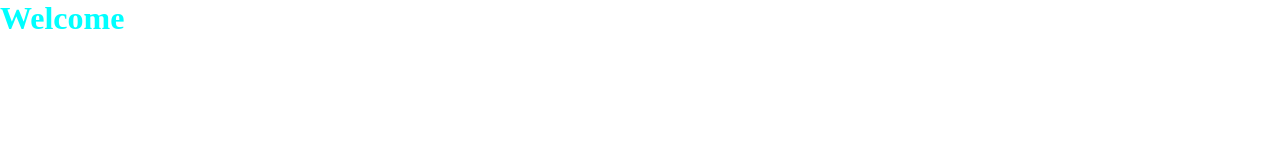
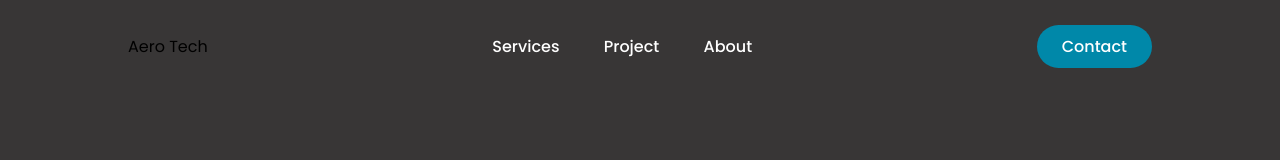
Before and after one commit to Philipjoe21/Aero-Tech, a plain HTML site: page index.html in a window 1280 px wide. Drawn offline with Linux system fonts and the light colour scheme.

Commit message:
added nav_link and style

```diff
--- a/index.html
+++ b/index.html
@@ -3,11 +3,22 @@
     <meta charset="UTF-8">
     <meta http-equiv="X-UA-Compatible" content="IE=edge">
     <meta name="viewport" content="width=device-width, initial-scale=1.0">
-    <title>Webpage</title>
+    <title>Aero Tech</title>
     <link rel="stylesheet" href="./styles/style.css">
+    <link rel="stylesheet" href="https://cdnjs.cloudflare.com/ajax/libs/font-awesome/6.1.1/css/all.min.css">
 </head>
 <body>
-    <h1>Welcome</h1>
+    <header>
+        <div class="logo">Aero Tech</div>
+        <nav>
+            <ul class="nav_link">
+                <li><a href="#">Services</a></li>
+                <li><a href="#">Project</a></li>
+                <li><a href="#">About</a></li>
+            </ul>
+        </nav>
+        <a class="nav_button" href="#"><button>Contact</button></a>
+    </header>
 
     <script src="./main.js"></script>
 </body>
--- a/main.js
+++ b/main.js
@@ -1 +1 @@
-console.log("hello world")
+console.log("testing script tag")
--- a/styles/style.css
+++ b/styles/style.css
@@ -1,9 +1,62 @@
+@import url('https://fonts.googleapis.com/css2?family=Poppins:wght@400;500;700&display=swap');
+
 * {
+    font-family: 'Poppins', sans-serif;
     box-sizing: border-box;
     margin: 0;
     padding: 0;
+    background-color: #383636;
+    font-size: 1rem;
 }
 
 h1 {
     color: aqua;
 }
+
+li, a, button {
+    font-weight: 500;
+    color: #ffffff;
+    text-decoration: none;
+}
+
+header {
+    display: flex;
+    justify-content: space-between;
+    align-items: center;
+    padding: 25px 10%;
+}
+
+div {
+    display: inline-block;
+    cursor: pointer;
+}
+
+.nav_link {
+    list-style: none;
+}
+
+.nav_link li {
+    display: inline-block;
+    padding: 0 20px;
+}
+
+.nav_link li a {
+    transition: all 0.3 ease 0s;
+}
+
+.nav_link li a:hover {
+    color: #0088a9;
+}
+
+button {
+    padding: 9px 25px;
+    border-radius: 50px;
+    background-color: rgba(0, 136, 169, 1);
+    border: none;
+    cursor: pointer;
+    transition: all 0.3 ease 0s;
+}
+
+button:hover {
+    background-color: rgba(0, 136, 169, 0.8);
+}
```
